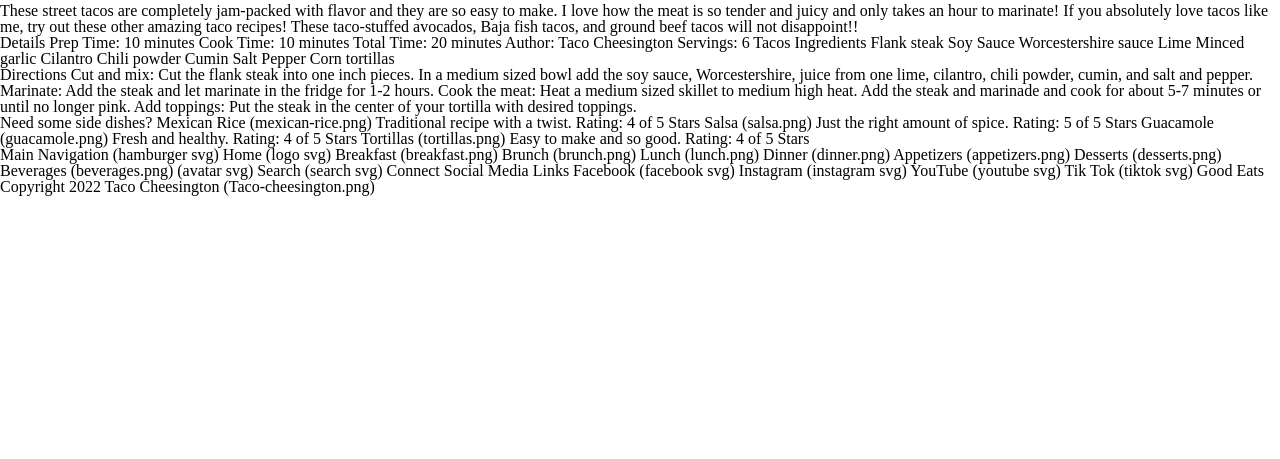
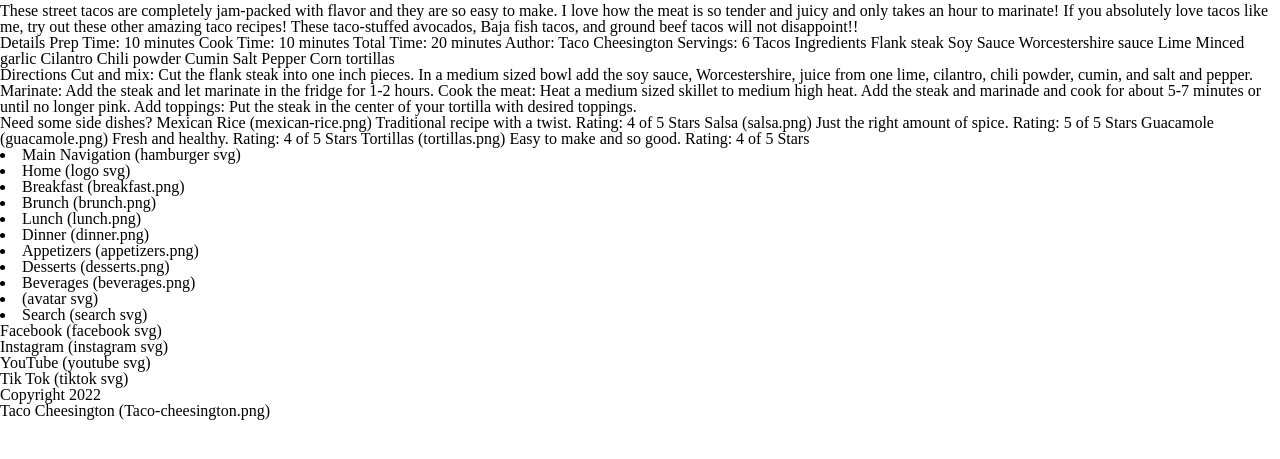
Before and after one commit to tloughli/Recipe, a plain HTML site: page index.html in a window 1280 px wide. Shown: the part 125-584 px from the top of the page. Drawn offline with Linux system fonts and the light colour scheme.

Commit message:
Update index.html

```diff
--- a/index.html
+++ b/index.html
@@ -6,7 +6,7 @@
     <meta name="viewport" content="width=device-width, initial-scale=1.0">
 <link rel="stylesheet" type="text/css" href="stylesheet.css">
 </head>
-<b>
+<body>
     <header>
     <h1>Street Tacos</h1>
         <menu>
@@ -41,6 +41,7 @@
             Salt
             Pepper
             Corn tortillas
+
     </section>
     <section class="directions">
         Directions
@@ -48,6 +49,7 @@
             Marinate: Add the steak and let marinate in the fridge for 1-2 hours.
             Cook the meat: Heat a medium sized skillet to medium high heat. Add the steak and marinade and cook for about 5-7 minutes or until no longer pink.
             Add toppings: Put the steak in the center of your tortilla with desired toppings.
+
     </section>
     <section class="sides">
         Need some side dishes?
@@ -67,28 +69,35 @@
             (tortillas.png)
             Easy to make and so good.
             Rating: 4 of 5 Stars
+
     </section>
-    Main Navigation (hamburger svg)
-    Home (logo svg)
-    Breakfast (breakfast.png)
-    Brunch (brunch.png)
-    Lunch (lunch.png)
-    Dinner (dinner.png)
-    Appetizers (appetizers.png)
-    Desserts (desserts.png)
-    Beverages (beverages.png)
-    (avatar svg)
-    Search (search svg)
-    Connect
-    Social Media Links
-    Facebook (facebook svg)
-    Instagram (instagram svg)
-    YouTube (youtube svg)
-    Tik Tok (tiktok svg)
-    Good Eats
-    Copyright 2022
-    Taco Cheesington
+    <section class="nav">
+        <li>Main Navigation (hamburger svg)</li>
+        <li>Home (logo svg)</li>
+        <li>Breakfast (breakfast.png)</li>
+        <li>Brunch (brunch.png)</li>
+        <li>Lunch (lunch.png)</li>
+        <li>Dinner (dinner.png)</li>
+        <li>Appetizers (appetizers.png)</li>
+        <li>Desserts (desserts.png)</li>
+        <li>Beverages (beverages.png)</li>
+        <li>(avatar svg)</li>
+        <li>Search (search svg)</li>
+    </section>
+    <section class="connect">
+        <div>
+            <ul>
+            <li>Facebook (facebook svg)</li>
+            <li>Instagram (instagram svg)</li>
+            <li>YouTube (youtube svg)</li>
+            <li>Tik Tok (tiktok svg)</li>
+            </ul>
+        </div>
+    </section>
+    <footer>
+        <small>Copyright 2022<br>
+        Taco Cheesington</small>
         (Taco-cheesington.png)
-
+    </footer>
 </body>
 </html>
```
Lines whose indentation alone changed are shown as unchanged.
